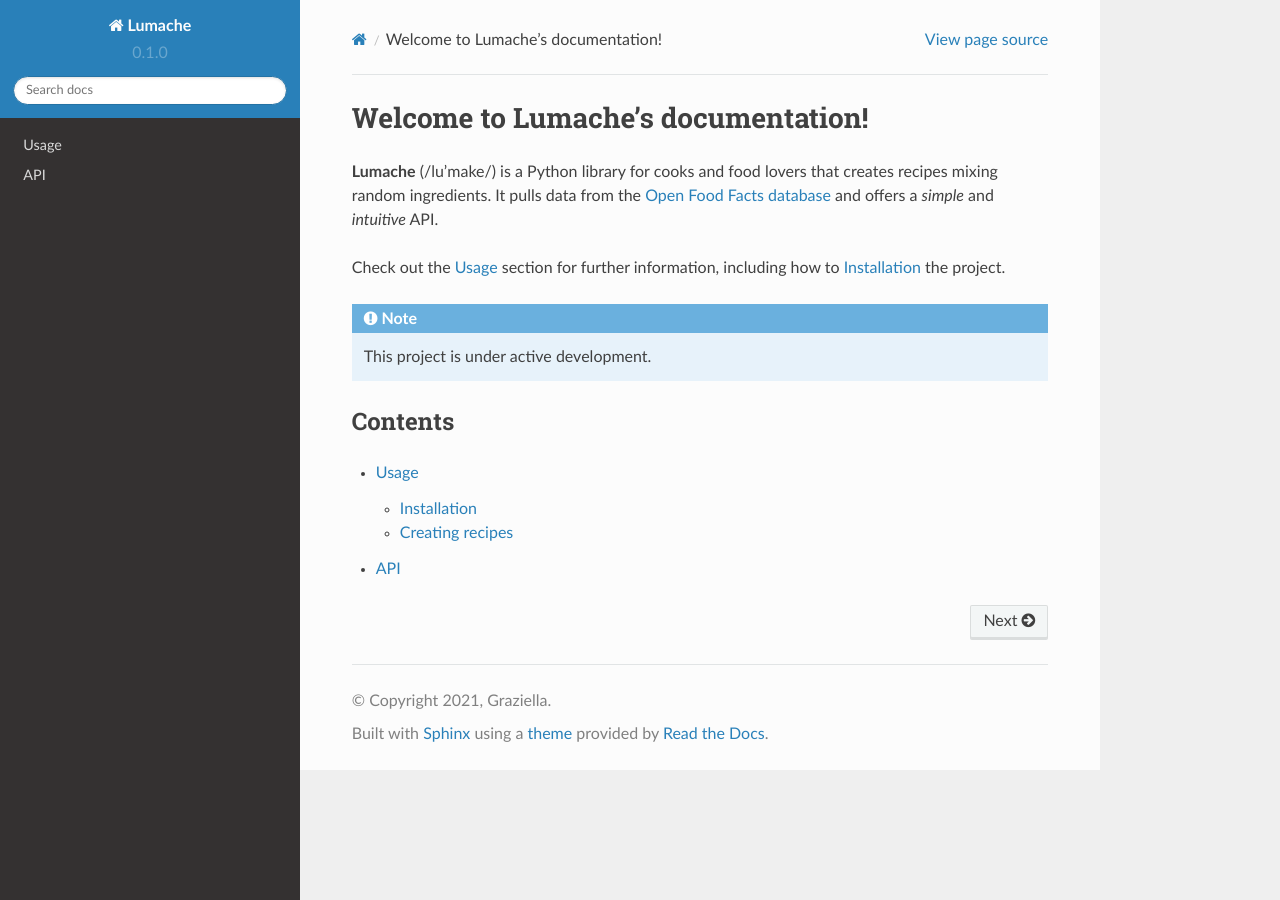
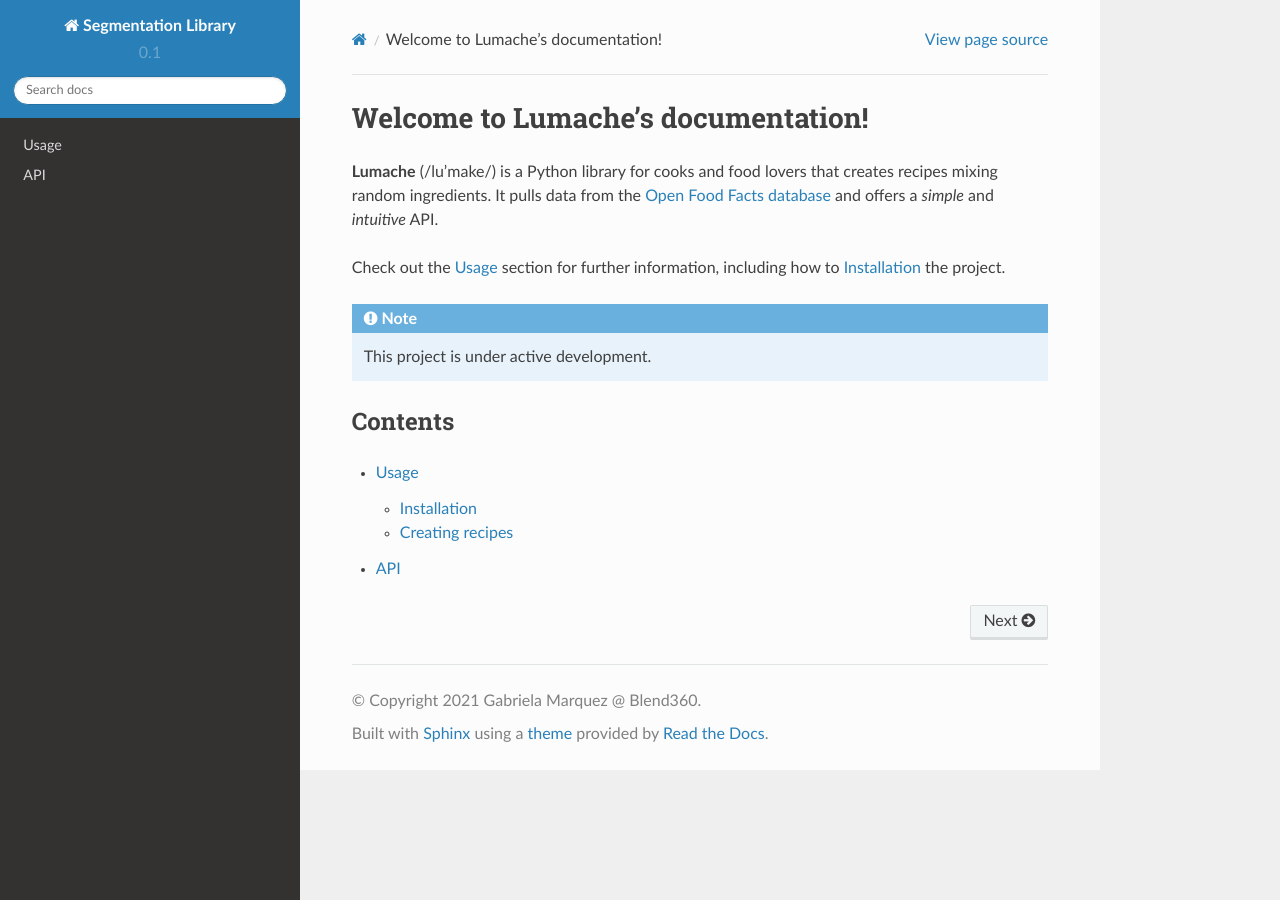
Before and after one commit to gabimarquez/Segmentation_docs, a Sphinx documentation site: the page built from docs/source/index.rst, in a window 1280 px wide. Built offline with Sphinx 7.4.7 and the Read the Docs theme 2.0.0, drawn with Linux system fonts in a browser that asks for light colours.

Commit message:
Update conf.py

```diff
--- a/docs/source/conf.py
+++ b/docs/source/conf.py
@@ -2,12 +2,10 @@
 
 # -- Project information
 
-project = 'Lumache'
-copyright = '2021, Graziella'
-author = 'Graziella'
-
-release = '0.1'
-version = '0.1.0'
+project = 'Segmentation Library'
+version = '0.1'
+author = 'Gabriela Marquez'
+copyright = '2021 ' + author + ' @ Blend360'
 
 # -- General configuration
 
```
